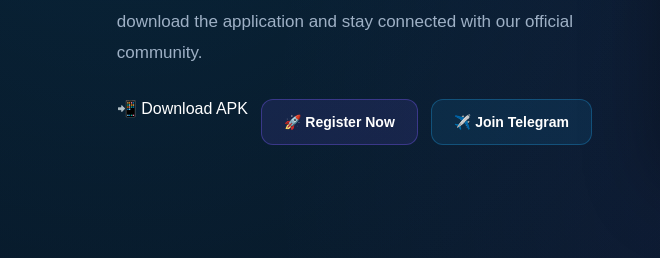
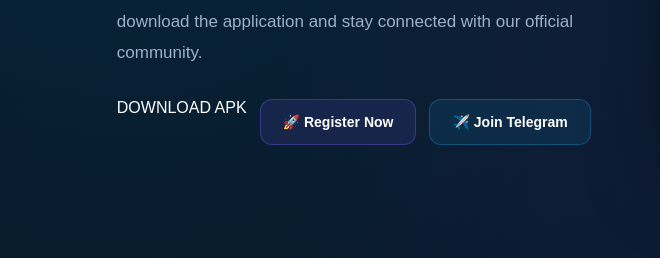
Before and after one commit to jaiShyamji/Shyamji, a plain HTML site: page index.html in a window 1280 px wide. Shown: the part 542-800 px from the top of the page, 0-660 px from the left. Drawn offline with Linux system fonts and the light colour scheme.

Commit message:
index.html

```diff
--- a/index.html
+++ b/index.html
@@ -601,8 +601,8 @@
 
           <!-- APK DOWNLOAD -->
 
-          <a href="https://jaishyamji.github.io//Shyamji/app.apk">
-    📲 Download APK
+          <a href="app.apk" download>
+    DOWNLOAD APK
           </a>
 
           <!-- REGISTRATION -->
```
